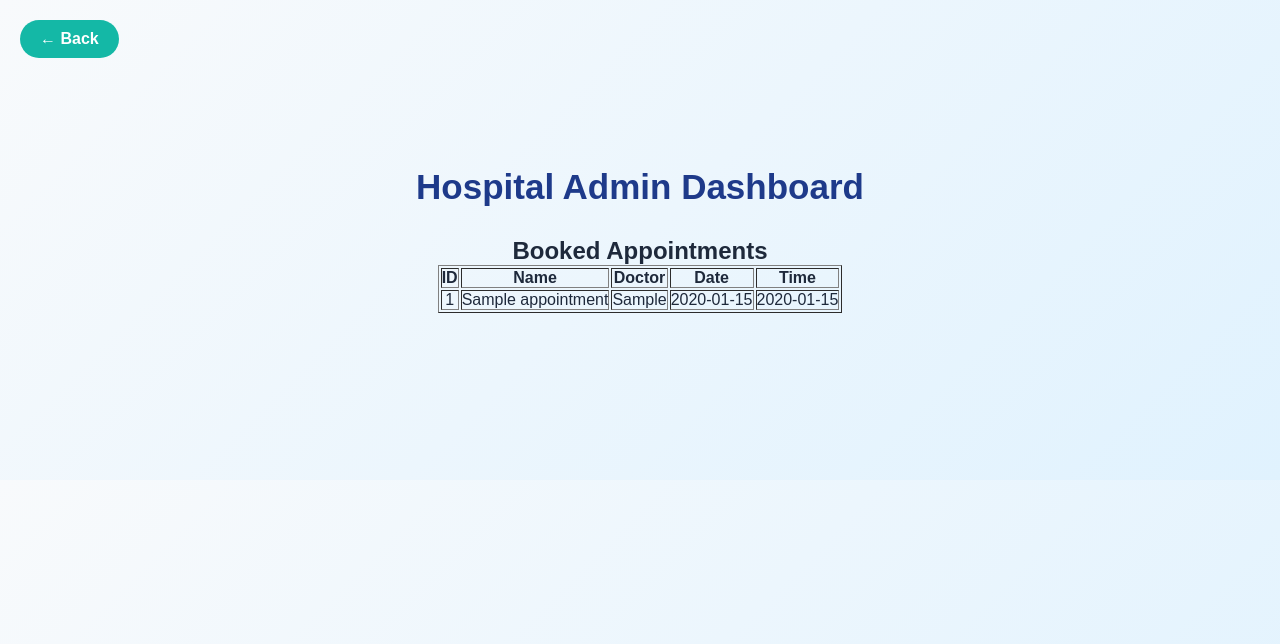
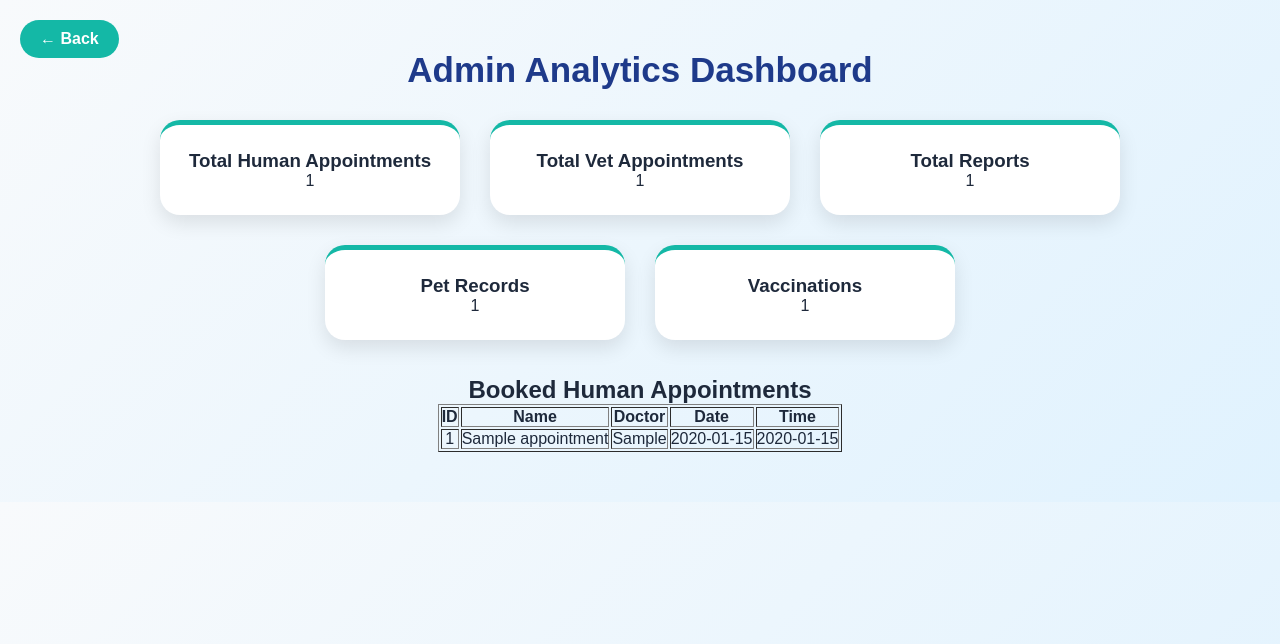
Before and after one commit to Tejaswini26308/MediCure-app, a Flask app: page /admin in a window 1280 px wide. Shown: the top 644 px of the page. Run offline with Flask 3, Linux system fonts and the light colour scheme; tables that the repository leaves empty hold one stand-in row (values such as "Sample post").

Commit message:
Added admin analytics and doctor profiles

```diff
--- a/app.py
+++ b/app.py
@@ -98,7 +98,30 @@ def admin():
     cursor.execute("SELECT * FROM appointments")
     appointments = cursor.fetchall()
 
-    return render_template('admin.html', appointments=appointments)
+    cursor.execute("SELECT COUNT(*) FROM appointments")
+    total_appointments = cursor.fetchone()[0]
+
+    cursor.execute("SELECT COUNT(*) FROM vet_appointments")
+    total_vet = cursor.fetchone()[0]
+
+    cursor.execute("SELECT COUNT(*) FROM reports")
+    total_reports = cursor.fetchone()[0]
+
+    cursor.execute("SELECT COUNT(*) FROM pet_records")
+    total_pet_records = cursor.fetchone()[0]
+
+    cursor.execute("SELECT COUNT(*) FROM vaccinations")
+    total_vaccinations = cursor.fetchone()[0]
+
+    return render_template(
+        'admin.html',
+        appointments=appointments,
+        total_appointments=total_appointments,
+        total_vet=total_vet,
+        total_reports=total_reports,
+        total_pet_records=total_pet_records,
+        total_vaccinations=total_vaccinations
+    )
 
 @app.route('/appointment', methods=['GET', 'POST'])
 def appointment():
--- a/templates/admin.html
+++ b/templates/admin.html
@@ -9,9 +9,42 @@
     <a href="/dashboard" class="back-btn">← Back</a>
 
 <div class="dashboard-container">
-    <h1>Hospital Admin Dashboard</h1>
 
-    <h2>Booked Appointments</h2>
+    <h1>Admin Analytics Dashboard</h1>
+
+    <!-- Analytics Cards -->
+    <div class="card-container">
+
+        <div class="card">
+            <h3>Total Human Appointments</h3>
+            <p>{{ total_appointments }}</p>
+        </div>
+
+        <div class="card">
+            <h3>Total Vet Appointments</h3>
+            <p>{{ total_vet }}</p>
+        </div>
+
+        <div class="card">
+            <h3>Total Reports</h3>
+            <p>{{ total_reports }}</p>
+        </div>
+
+        <div class="card">
+            <h3>Pet Records</h3>
+            <p>{{ total_pet_records }}</p>
+        </div>
+
+        <div class="card">
+            <h3>Vaccinations</h3>
+            <p>{{ total_vaccinations }}</p>
+        </div>
+
+    </div>
+
+    <br><br>
+
+    <h2>Booked Human Appointments</h2>
 
     <table border="1" align="center" cellpadding="10">
         <tr>
@@ -31,7 +64,6 @@
             <td>{{ appointment[4] }}</td>
         </tr>
         {% endfor %}
-
     </table>
 
 </div>
```
Also changed, not shown: templates/appointment.html (+21 -0 lines), templates/vet_appointment.html (+16 -0 lines).
